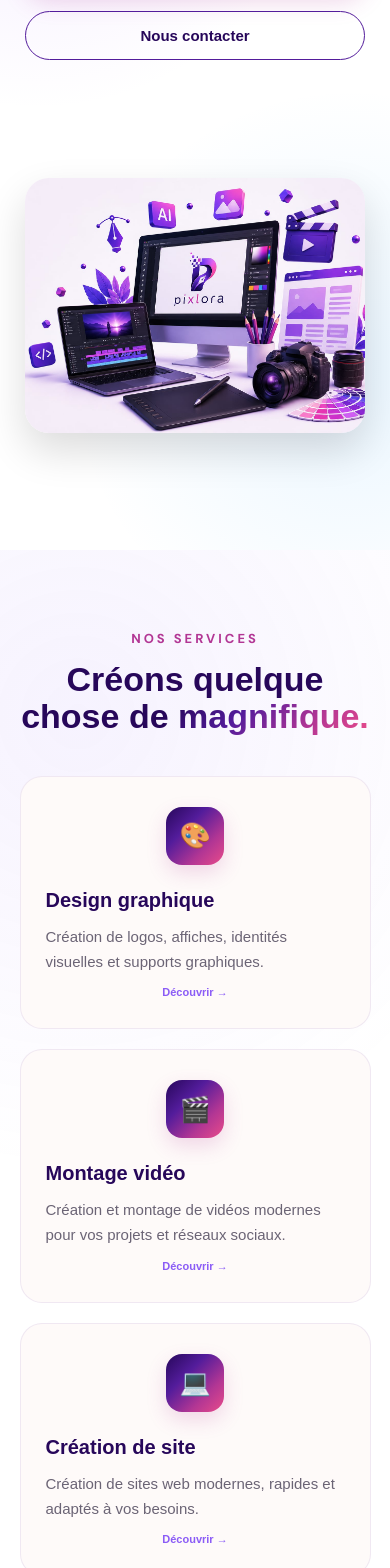
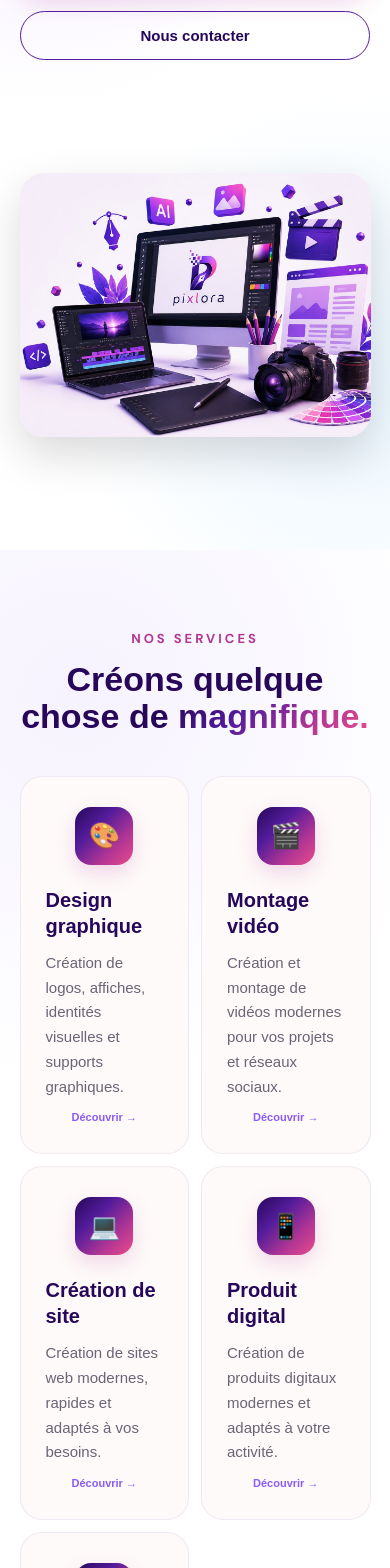
Before and after one commit to cyrineriyahi/pixelora, a React (Vite) app: page / in a window 390 px wide. Shown: the part 432-2000 px from the top of the page. Built offline with nearby package versions, Linux system fonts and the light colour scheme.

Commit message:
Mise à jour du design mobile

```diff
--- a/src/App.css
+++ b/src/App.css
@@ -27,12 +27,13 @@ main {
 
 
 /* =====================================================
-   HERO
+   HERO - DESKTOP
 ===================================================== */
 
 .hero {
+  width: 100%;
   min-height: 100vh;
-  width: 100%;
+
   padding: 120px 7% 80px;
 
   display: flex;
@@ -57,7 +58,7 @@ main {
 
 
 /* =====================================================
-   HERO TEXT
+   HERO CONTENT
 ===================================================== */
 
 .hero-content {
@@ -69,9 +70,11 @@ main {
   font-size: 14px;
   font-weight: 700;
   letter-spacing: 3px;
+
   margin-bottom: 22px;
 
-  background: linear-gradient(
+  background:
+    linear-gradient(
       90deg,
       #8b5cf6,
       #ec4899,
@@ -85,13 +88,17 @@ main {
 
 .hero h1 {
   font-size: clamp(45px, 6vw, 78px);
+
   line-height: 1.05;
+
   font-weight: 800;
+
   margin-bottom: 25px;
 }
 
 .hero h1 span {
-  background: linear-gradient(
+  background:
+    linear-gradient(
       90deg,
       #8b5cf6,
       #ec4899,
@@ -100,6 +107,7 @@ main {
 
   -webkit-background-clip: text;
   background-clip: text;
+
   -webkit-text-fill-color: transparent;
 }
 
@@ -107,6 +115,7 @@ main {
   max-width: 600px;
 
   font-size: 18px;
+
   line-height: 1.7;
 
   color: #666;
@@ -121,14 +130,18 @@ main {
 
 .hero-buttons {
   display: flex;
+
   align-items: center;
+
   gap: 15px;
+
   flex-wrap: wrap;
 }
 
 .primary-button,
 .secondary-button {
   border: none;
+
   cursor: pointer;
 
   padding: 15px 25px;
@@ -136,6 +149,7 @@ main {
   border-radius: 12px;
 
   font-size: 15px;
+
   font-weight: 600;
 
   transition: 0.3s ease;
@@ -144,7 +158,8 @@ main {
 .primary-button {
   color: white;
 
-  background: linear-gradient(
+  background:
+    linear-gradient(
       90deg,
       #8b5cf6,
       #ec4899
@@ -163,6 +178,7 @@ main {
 
 .secondary-button {
   background: #ffffff;
+
   color: #222;
 
   border: 1px solid #ddd;
@@ -172,6 +188,7 @@ main {
   transform: translateY(-3px);
 
   border-color: #8b5cf6;
+
   color: #8b5cf6;
 }
 
@@ -184,12 +201,17 @@ main {
   width: 45%;
 
   display: flex;
+
   justify-content: center;
+
   align-items: center;
 }
 
 .hero-image {
+  display: block;
+
   width: 100%;
+
   max-width: 600px;
 
   height: auto;
@@ -207,7 +229,9 @@ main {
 }
 
 .hero-image:hover {
-  transform: translateY(-8px) rotate(1deg);
+  transform:
+    translateY(-8px)
+    rotate(1deg);
 }
 
 
@@ -220,6 +244,8 @@ main {
 
   padding: 110px 7%;
 
+  text-align: center;
+
   background:
     radial-gradient(
       circle at 20% 10%,
@@ -227,12 +253,11 @@ main {
       transparent 30%
     ),
     #fafafa;
-
-  text-align: center;
 }
 
 .section-subtitle {
   font-size: 13px;
+
   font-weight: 700;
 
   letter-spacing: 3px;
@@ -245,7 +270,8 @@ main {
 .services-preview h2,
 .about-section h2,
 .contact-section h2 {
-  font-size: clamp(32px, 4vw, 50px);
+  font-size:
+    clamp(32px, 4vw, 50px);
 
   line-height: 1.2;
 
@@ -255,7 +281,8 @@ main {
 .services-preview h2 span,
 .about-section h2 span,
 .contact-section h2 span {
-  background: linear-gradient(
+  background:
+    linear-gradient(
       90deg,
       #8b5cf6,
       #ec4899,
@@ -264,19 +291,21 @@ main {
 
   -webkit-background-clip: text;
   background-clip: text;
+
   -webkit-text-fill-color: transparent;
 }
 
 
 /* =====================================================
-   SERVICES GRID DESKTOP
+   SERVICES GRID
 ===================================================== */
 
 .services-grid {
   width: 100%;
+
   max-width: 1250px;
 
-  margin: auto;
+  margin: 0 auto;
 
   display: grid;
 
@@ -292,7 +321,9 @@ main {
 ===================================================== */
 
 .service-card {
-  position: relative;
+  width: 100%;
+
+  min-width: 0;
 
   padding: 35px 25px;
 
@@ -305,6 +336,10 @@ main {
   text-align: left;
 
   cursor: pointer;
+
+  display: flex;
+
+  flex-direction: column;
 
   transition:
     transform 0.3s ease,
@@ -334,6 +369,7 @@ main {
   display: flex;
 
   align-items: center;
+
   justify-content: center;
 
   margin-bottom: 20px;
@@ -380,6 +416,8 @@ main {
   cursor: pointer;
 
   padding: 0;
+
+  margin-top: auto;
 }
 
 .service-card button:hover {
@@ -444,6 +482,7 @@ main {
 
   -webkit-background-clip: text;
   background-clip: text;
+
   -webkit-text-fill-color: transparent;
 }
 
@@ -486,14 +525,15 @@ main {
 
 
 /* =====================================================
-   CONTACT GRID DESKTOP
+   CONTACT GRID
 ===================================================== */
 
 .contact-info {
   width: 100%;
+
   max-width: 1200px;
 
-  margin: auto;
+  margin: 0 auto;
 
   display: grid;
 
@@ -509,6 +549,10 @@ main {
 ===================================================== */
 
 .contact-item {
+  width: 100%;
+
+  min-width: 0;
+
   min-height: 190px;
 
   padding: 30px 15px;
@@ -518,6 +562,7 @@ main {
   flex-direction: column;
 
   align-items: center;
+
   justify-content: center;
 
   background: #ffffff;
@@ -551,6 +596,7 @@ main {
   display: flex;
 
   align-items: center;
+
   justify-content: center;
 
   margin-bottom: 18px;
@@ -585,6 +631,8 @@ main {
 
   font-size: 13px;
 
+  text-align: center;
+
   transition: 0.3s ease;
 }
 
@@ -600,14 +648,17 @@ main {
 @media (max-width: 1000px) {
 
   .hero {
-    padding: 110px 5% 70px;
+    padding:
+      110px 5% 70px;
+
     gap: 40px;
   }
 
   .services-preview,
   .about-section,
   .contact-section {
-    padding: 90px 5%;
+    padding:
+      90px 5%;
   }
 
   .services-grid {
@@ -628,14 +679,17 @@ main {
 
 @media (max-width: 750px) {
 
-  /* -------------------------------
+  /* =========================================
      HERO
-  ------------------------------- */
+  ========================================= */
 
   .hero {
+    width: 100%;
+
     min-height: auto;
 
-    padding: 95px 20px 60px;
+    padding:
+      90px 16px 60px;
 
     display: flex;
 
@@ -643,10 +697,17 @@ main {
 
     align-items: center;
 
-    text-align: center;
+    justify-content: flex-start;
 
     gap: 35px;
+
+    text-align: center;
   }
+
+
+  /* =========================================
+     TEXTE EN HAUT
+  ========================================= */
 
   .hero-content {
     width: 100%;
@@ -675,20 +736,18 @@ main {
 
     max-width: 500px;
 
-    margin-left: auto;
-    margin-right: auto;
+    margin:
+      0 auto 25px;
 
     font-size: 15px;
 
     line-height: 1.65;
-
-    margin-bottom: 25px;
   }
 
 
-  /* -------------------------------
-     BUTTONS
-  ------------------------------- */
+  /* =========================================
+     BOUTONS
+  ========================================= */
 
   .hero-buttons {
     width: 100%;
@@ -706,17 +765,18 @@ main {
   .secondary-button {
     width: 100%;
 
-    max-width: 340px;
+    max-width: 350px;
 
-    padding: 14px 18px;
+    padding:
+      14px 18px;
 
     font-size: 14px;
   }
 
 
-  /* -------------------------------
-     PHOTO
-  ------------------------------- */
+  /* =========================================
+     PHOTO SOUS LE TEXTE
+  ========================================= */
 
   .hero-visual {
     width: 100%;
@@ -729,11 +789,13 @@ main {
   }
 
   .hero-image {
-    width: 100%;
+    display: block;
 
-    max-width: 340px;
+    width: 100% !important;
 
-    height: auto;
+    max-width: 100% !important;
+
+    height: auto !important;
 
     aspect-ratio: 4 / 3;
 
@@ -742,7 +804,7 @@ main {
     border-radius: 24px;
 
     box-shadow:
-      0 18px 40px rgba(0, 0, 0, 0.14);
+      0 18px 45px rgba(0, 0, 0, 0.15);
   }
 
   .hero-image:hover {
@@ -750,80 +812,99 @@ main {
   }
 
 
-  /* -------------------------------
+  /* =========================================
      SERVICES
-  ------------------------------- */
+  ========================================= */
 
   .services-preview {
-    padding: 75px 16px;
+    width: 100%;
+
+    padding:
+      70px 12px;
   }
 
   .services-preview h2,
   .about-section h2,
   .contact-section h2 {
-    font-size: 31px;
+    font-size: 30px;
 
     line-height: 1.2;
 
     margin-bottom: 35px;
   }
 
+
+  /* =========================================
+     2 SERVICES PAR LIGNE
+  ========================================= */
+
   .services-grid {
+    width: 100% !important;
 
-    width: 100%;
+    max-width: 700px !important;
 
-    max-width: 600px;
+    margin:
+      0 auto !important;
 
-    margin: 0 auto;
+    display: grid !important;
 
-    display: grid;
+    grid-template-columns:
+      repeat(2, minmax(0, 1fr)) !important;
 
-    /* IMPORTANT :
-       2 SERVICES PAR LIGNE */
-    grid-template-columns:
-      repeat(2, minmax(0, 1fr));
-
-    gap: 12px;
+    gap: 12px !important;
   }
 
 
-  /* -------------------------------
+  /* =========================================
      SERVICE CARD MOBILE
-  ------------------------------- */
+  ========================================= */
 
   .service-card {
+    width: 100% !important;
 
-    width: 100%;
+    max-width: none !important;
 
-    min-width: 0;
+    min-width: 0 !important;
 
-    min-height: 225px;
+    min-height: 230px;
 
-    padding: 20px 10px;
-
-    border-radius: 20px;
-
-    text-align: center;
+    padding:
+      20px 10px;
 
     display: flex;
 
     flex-direction: column;
 
     align-items: center;
+
+    text-align: center;
+
+    border-radius: 20px;
   }
 
   .service-card:hover {
     transform: none;
   }
 
+
+  /* =========================================
+     ICON SERVICE
+  ========================================= */
+
   .service-icon {
-
     width: 50px;
     height: 50px;
 
     flex-shrink: 0;
 
-    margin: 0 auto 12px;
+    display: flex;
+
+    align-items: center;
+
+    justify-content: center;
+
+    margin:
+      0 auto 12px;
 
     border-radius: 15px;
 
@@ -831,7 +912,6 @@ main {
   }
 
   .service-card h3 {
-
     width: 100%;
 
     font-size: 15px;
@@ -842,7 +922,6 @@ main {
   }
 
   .service-card p {
-
     width: 100%;
 
     font-size: 11px;
@@ -850,28 +929,25 @@ main {
     line-height: 1.5;
 
     margin-bottom: 12px;
-
-    color: #707070;
   }
 
   .service-card button {
-
     margin-top: auto;
 
     font-size: 11px;
   }
 
 
-  /* -------------------------------
+  /* =========================================
      ABOUT
-  ------------------------------- */
+  ========================================= */
 
   .about-section {
-    padding: 75px 18px;
+    padding:
+      70px 18px;
   }
 
   .about-description {
-
     width: 100%;
 
     font-size: 15px;
@@ -886,16 +962,16 @@ main {
   }
 
 
-  /* -------------------------------
+  /* =========================================
      CONTACT
-  ------------------------------- */
+  ========================================= */
 
   .contact-section {
-    padding: 75px 16px;
+    padding:
+      70px 12px;
   }
 
   .contact-description {
-
     width: 100%;
 
     font-size: 15px;
@@ -905,38 +981,41 @@ main {
     margin-bottom: 35px;
   }
 
+
+  /* =========================================
+     2 CONTACTS PAR LIGNE
+  ========================================= */
+
   .contact-info {
+    width: 100% !important;
 
-    width: 100%;
+    max-width: 700px !important;
 
-    max-width: 600px;
+    margin:
+      0 auto !important;
 
-    margin: 0 auto;
+    display: grid !important;
 
-    display: grid;
+    grid-template-columns:
+      repeat(2, minmax(0, 1fr)) !important;
 
-    /* IMPORTANT :
-       2 CONTACTS PAR LIGNE */
-    grid-template-columns:
-      repeat(2, minmax(0, 1fr));
-
-    gap: 12px;
+    gap: 12px !important;
   }
 
 
-  /* -------------------------------
+  /* =========================================
      CONTACT CARD MOBILE
-  ------------------------------- */
+  ========================================= */
 
   .contact-item {
+    width: 100% !important;
 
-    width: 100%;
-
-    min-width: 0;
+    min-width: 0 !important;
 
     min-height: 175px;
 
-    padding: 20px 8px;
+    padding:
+      20px 8px;
 
     border-radius: 20px;
   }
@@ -946,7 +1025,6 @@ main {
   }
 
   .contact-icon {
-
     width: 55px;
     height: 55px;
 
@@ -963,21 +1041,19 @@ main {
   }
 
   .contact-item h3 {
-
     font-size: 15px;
 
     margin-bottom: 7px;
   }
 
   .contact-item a {
-
     max-width: 100%;
 
     font-size: 11px;
 
+    word-break: break-word;
+
     text-align: center;
-
-    word-break: break-word;
   }
 }
 
@@ -988,39 +1064,68 @@ main {
 
 @media (max-width: 380px) {
 
+  /* =========================================
+     HERO
+  ========================================= */
+
   .hero {
-    padding-left: 15px;
-    padding-right: 15px;
+    padding:
+      80px 10px 50px;
+
+    gap: 30px;
   }
 
   .hero h1 {
-    font-size: 36px;
+    font-size: 35px;
   }
 
   .hero-description {
     font-size: 14px;
   }
 
+
+  /* =========================================
+     PHOTO GRANDE
+  ========================================= */
+
   .hero-image {
-    max-width: 310px;
+    width: 100% !important;
+
+    max-width: 100% !important;
+
+    height: auto !important;
+
+    aspect-ratio: 4 / 3;
+
+    border-radius: 20px;
   }
 
 
-  /* SERVICES : TOUJOURS 2 PAR LIGNE */
+  /* =========================================
+     SERVICES
+  ========================================= */
 
   .services-preview {
-    padding-left: 12px;
-    padding-right: 12px;
+    padding:
+      65px 10px;
   }
 
   .services-grid {
-    gap: 9px;
+    width: 100% !important;
+
+    display: grid !important;
+
+    grid-template-columns:
+      repeat(2, minmax(0, 1fr)) !important;
+
+    gap: 9px !important;
   }
 
   .service-card {
     min-height: 215px;
 
-    padding: 17px 7px;
+    padding:
+      16px 7px;
   }
 
   .service-icon {
@@ -1038,6 +1143,7 @@ main {
 
   .service-card p {
     font-size: 10px;
+
     line-height: 1.45;
   }
 
@@ -1046,21 +1152,31 @@ main {
   }
 
 
-  /* CONTACTS : TOUJOURS 2 PAR LIGNE */
+  /* =========================================
+     CONTACT
+  ========================================= */
 
   .contact-section {
-    padding-left: 12px;
-    padding-right: 12px;
+    padding:
+      65px 10px;
   }
 
   .contact-info {
-    gap: 9px;
+    width: 100% !important;
+
+    display: grid !important;
+
+    grid-template-columns:
+      repeat(2, minmax(0, 1fr)) !important;
+
+    gap: 9px !important;
   }
 
   .contact-item {
     min-height: 160px;
 
-    padding: 17px 6px;
+    padding:
+      16px 5px;
   }
 
   .contact-icon {
```
Lines whose indentation alone changed are shown as unchanged.
